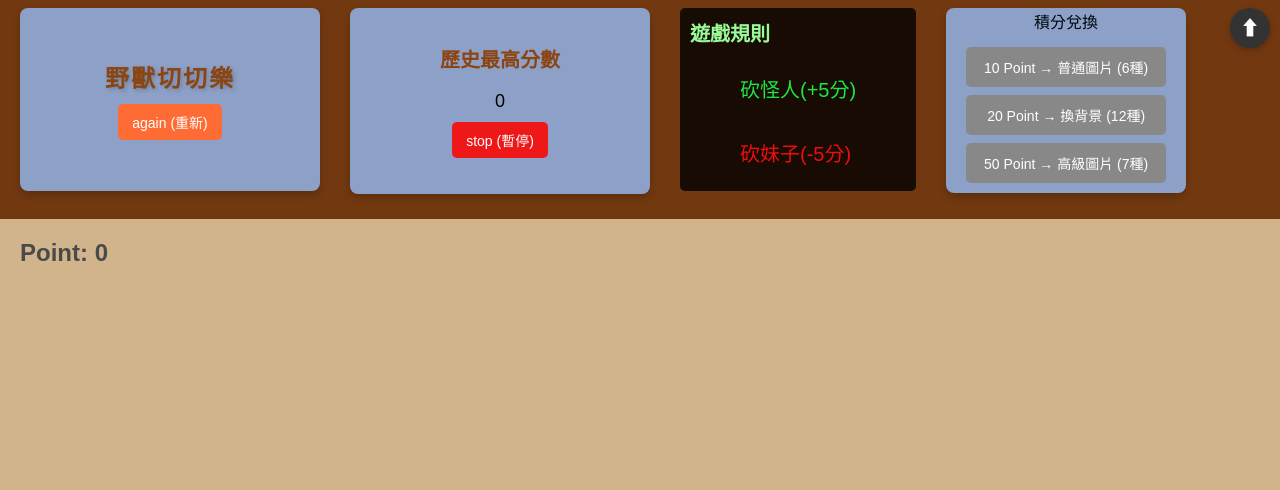
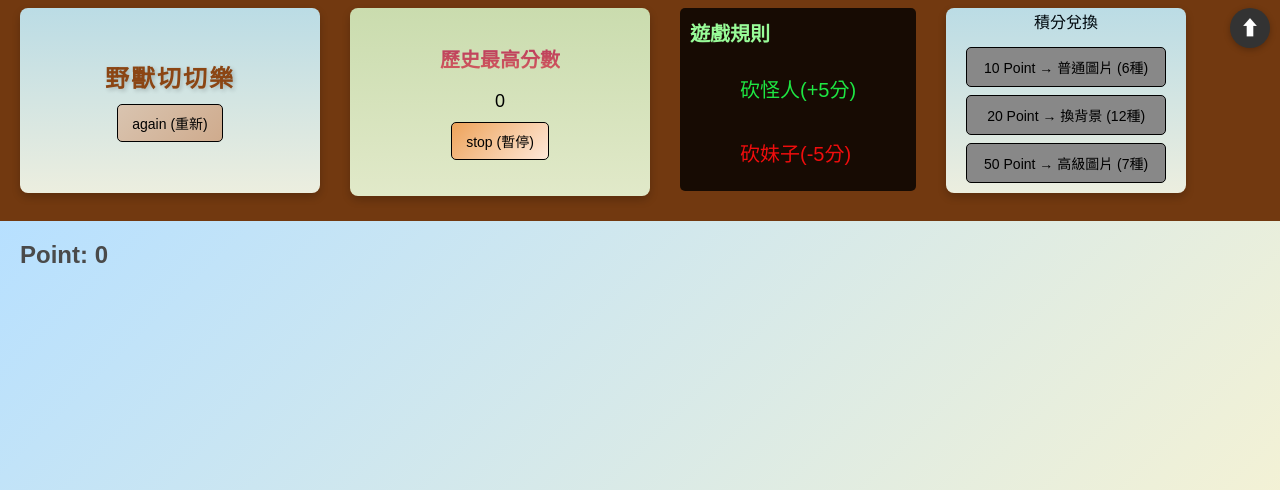
Before and after one commit to minatoaqua0508-crypto/Beast-Cheechele, a plain HTML site: page index.html in a window 1280 px wide. Shown: the top 490 px of the page. Drawn offline with Linux system fonts and the light colour scheme.

Commit message:
你的修改內容

```diff
--- a/index.html
+++ b/index.html
@@ -9,7 +9,7 @@
   <meta name="author" content="黃韋傑學者">
   <meta property="og:title" content="野獸切切樂">
   <meta property="og:description" content="享受野獸的咆嘯">
-  <meta property="og:image" content="https://minatoaqua0508-crypto.github.io/Beast-Cheechele//images/logo1.jfif">
+  <meta property="og:image" content="https://minatoaqua0508-crypto.github.io/Beast-Cheechele//imags/logo0.jfif">
   <meta property="og:url" content="https://minatoaqua0508-crypto.github.io/Beast-Cheechele//index.html">
   <meta property="og:type" content="website">
 <meta property="og:site_name" content="野獸切切樂">
@@ -51,7 +51,7 @@ body {
 .game-area {
   flex: 1;
   position: relative;
-  background: #D2B48C;
+ background: linear-gradient(135deg, #B7E0FF 0%, #FFF5CD 100%);/* 背景色 */
   overflow: hidden;
   cursor: crosshair;
   touch-action: none;       /* 讓觸控事件不被捲動吃掉 */
@@ -103,7 +103,7 @@ body {
 .sidebar-section.game-title {
   width: 300px;
   min-height: 80px;
-  background: #8da1c8;  /* 背景色 */
+  background: linear-gradient(180deg, #BBDCE5 0%, #ECEEDF 100%);/* 背景色 */
   border-radius: 8px;
   padding: 51px;
   box-shadow: 0 4px 8px rgba(0,0,0,0.2);
@@ -119,15 +119,17 @@ body {
   padding: 8px 14px;
   border: none;
   border-radius: 5px;
-  background: #FF6B35;
-  color: white;
+  background: linear-gradient(135deg, #D9C4B0 0%, #CFAB8D 100%); /* 背景色 */
+ border: 1px solid #000; /* 外黑框 */
+  color: rgb(0, 0, 0);
   font-size: 14px;
   cursor: pointer;
   transition: all 0.3s ease;
 }
 
 .again-btn:hover {
-  background: #FF8C69;
+  background: linear-gradient(45deg, #CFAB8D 0%, #D9C4B0 100%); /* 背景色 */
+  border-radius: 8px;
   transform: scale(1.05);
 }
 
@@ -135,7 +137,11 @@ body {
 .sidebar-section h3 {
   font-size: 20px;
   font-weight: bold;
-  color: #8B4513;
+
+  background: linear-gradient(180deg, #B9375D 0%,  #D25D5D 100%);
+  -webkit-background-clip: text;
+  -webkit-text-fill-color: transparent;
+
   margin-bottom: 8px;
   text-align: center;
 }
@@ -144,7 +150,7 @@ body {
 .sidebar-section.high-score {
   width: 300px;
   min-height: 80px;
-  background: #8da1c8;
+  background: linear-gradient(180deg, #CADCAE 0%, #E1E9C9 100%);
   border-radius: 8px;
   padding: 36px;
   display: flex;
@@ -161,15 +167,16 @@ body {
   padding: 8px 14px;
   border: none;
   border-radius: 5px;
-  background: #ee1818;
-  color: white;
+  background: linear-gradient(135deg, #EDA35A 0%, #FEE8D9 100%); /* 背景色 */
+   border: 1px solid #000; /* 外黑框 */
+  color: black;
   font-size: 14px;
   cursor: pointer;
   transition: all 0.3s ease;
 }
 
 #pauseBtn:hover {
-  background: #ee1818;
+  background: linear-gradient(135deg, #FEE8D9 0%, #EDA35A 100%); /* 背景色 */
   transform: scale(1.05);
 }
 
@@ -230,7 +237,7 @@ body {
 .sidebar-section.exchange {
   width: 240px;          /* 固定寬度 */
   min-height: 160px;     /* 固定高度 */
-  background: #8da1c8;   /* 深藍灰背景 */
+  background: linear-gradient(180deg, #BBDCE5 0%, #ECEEDF 100%);/* 背景色 */
   border-radius: 8px;    /* 圓角 */
   padding: 1px;          /* 內距 */
   box-shadow: 0 4px 8px rgba(0,0,0,0.2);
@@ -249,8 +256,9 @@ body {
   height: 40px;          /* 統一高度 */
   border: none;
   border-radius: 5px;
-  background: #FF6B35;   /* 統一綠色 */
-  color: white;
+ background: linear-gradient(180deg, #59D5E0 0%, #F5DD61 100%);
+  border: 1px solid #000; /* 外黑框 */
+  color: black;
   font-size: 14px;
   cursor: pointer;
   transition: all 0.3s ease;
@@ -258,7 +266,7 @@ body {
 
 /* 🎯 按鈕 hover 效果 */
 .sidebar-section.exchange button:hover:enabled {
-  background: #FF8C69;   /* 亮綠色 */
+   background: linear-gradient(180deg,#F5DD61 0%, #59D5E0 100%);
   transform: scale(1.05);
 }
 
```
